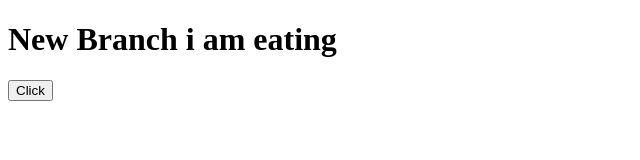
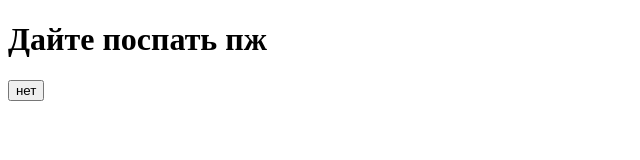
Before and after one commit to aasya13/suitishe, a plain HTML site: page index.html in a window 1280 px wide. Shown: the whole page, without its empty margins (0-640 px from the left). Drawn offline with Linux system fonts and the light colour scheme.

Commit message:
Add files via upload

```diff
--- a/index.html
+++ b/index.html
@@ -6,7 +6,7 @@
     <title>Base</title>
 </head>
 <body>
-    <h1>New Branch i am eating</h1>
-    <button>Click</button>
+    <h1>Дайте поспать пж</h1>
+    <button>нет</button>
 </body>
 </html>
```
